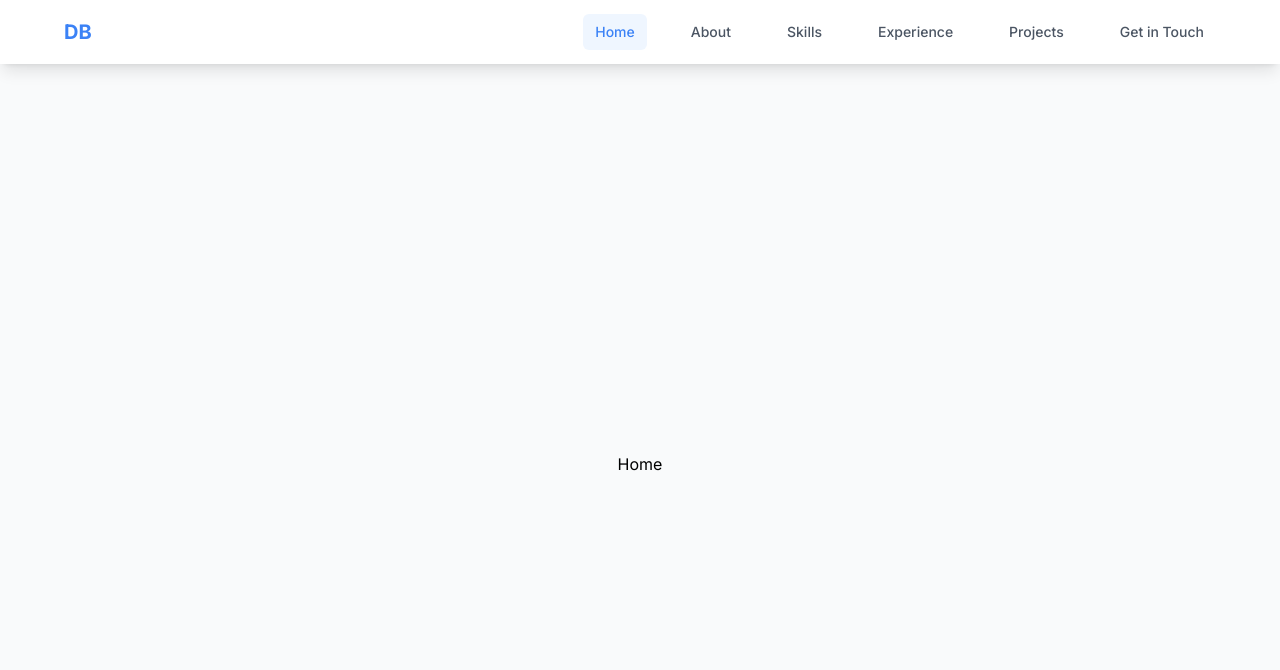
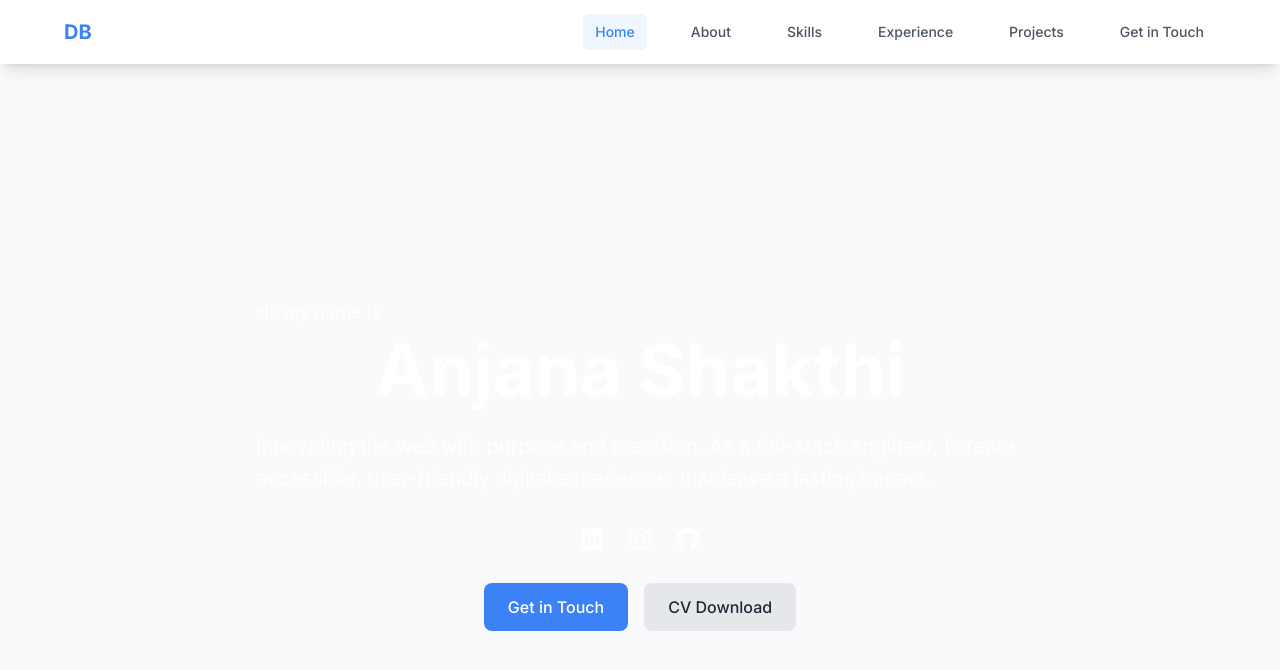
Before and after one commit to anjana6/New_portfolio, a React (Create React App) app: page / in a window 1280 px wide. Shown: the top 670 px of the page. Built offline with nearby package versions, Linux system fonts and the light colour scheme.

Commit message:
created the home page

```diff
--- a/src/pages/Home.js
+++ b/src/pages/Home.js
@@ -1,10 +1,67 @@
 import React from 'react';
+import { useNavigate } from 'react-router-dom';
+import { FaLinkedin, FaInstagram, FaGithub } from 'react-icons/fa';
 
 const Home = () => {
+  const navigate = useNavigate();
+
+
+
+  const handleDownloadCV = () => {
+    console.log('CV download functionality would be implemented here');
+  };
+
+  const socialLinks = [
+    { icon: FaLinkedin, href: '#', label: 'LinkedIn' },
+    { icon: FaInstagram, href: '#', label: 'Instagram' },
+    { icon: FaGithub, href: '#', label: 'GitHub' },
+  ];
 
   return (
     <div className="min-h-screen flex items-center justify-center section-padding">
-      Home
+      <div className="container-custom">
+        <div className="max-w-4xl mx-auto">
+          <p className="text-lg text-white mb-2">Hi, my name is</p>
+
+          <h1 className="text-5xl md:text-7xl font-bold text-white mb-6 text-center">
+            Anjana Shakthi
+          </h1>
+
+          <p className="text-xl text-white mb-8 max-w-3xl mx-auto leading-relaxed">
+            Innovating the web with purpose and precision. As a full-stack engineer, I create accessible, user-friendly digital experiences that leave a lasting impact.
+          </p>
+
+          <div className="flex justify-center space-x-6 mb-8">
+            {socialLinks.map((social, index) => (
+              <a
+                key={index}
+                href={social.href}
+                target="_blank"
+                rel="noopener noreferrer"
+                className="text-white hover:text-primary transition-colors duration-200 text-2xl"
+                aria-label={social.label}
+              >
+                <social.icon />
+              </a>
+            ))}
+          </div>
+
+          <div className="flex flex-col sm:flex-row gap-4 justify-center">
+            <button
+              onClick={() => navigate('/contact')}
+              className="btn-primary"
+            >
+              Get in Touch
+            </button>
+            <button
+              onClick={handleDownloadCV}
+              className="btn-secondary"
+            >
+              CV Download
+            </button>
+          </div>
+        </div>
+      </div>
     </div>
   );
 };
```
